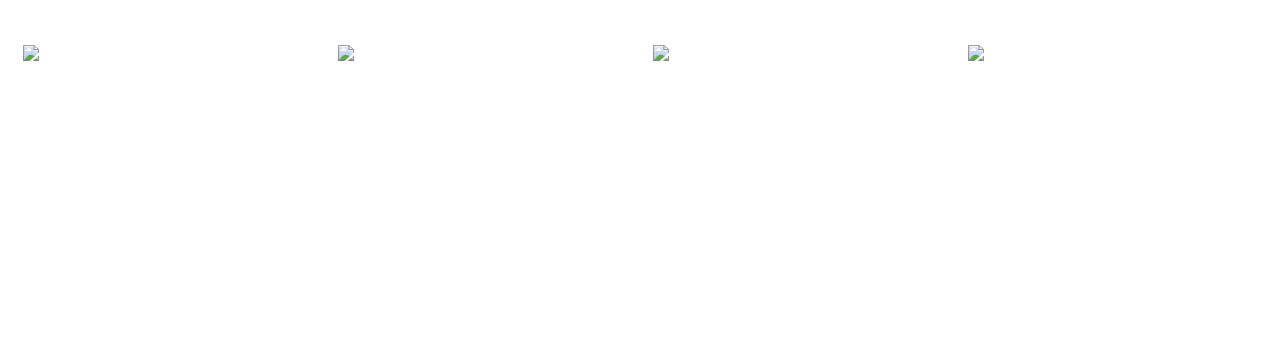
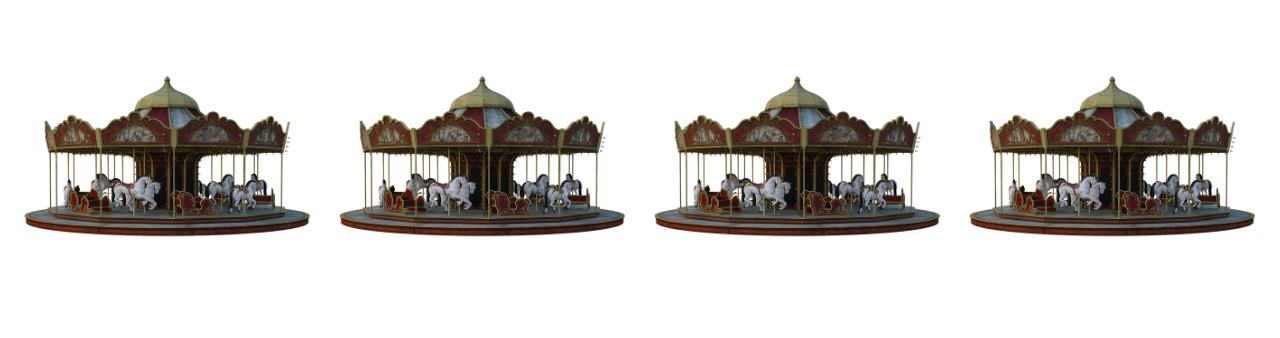
Before and after one commit to Siva9727/F2-ModuleTest, a plain HTML site: page index.html in a window 1280 px wide. Drawn offline with Linux system fonts and the light colour scheme; the site is published under a folder, as on GitHub Pages, so addresses that start at the root find nothing.

Commit message:
modified js

```diff
--- a/index.html
+++ b/index.html
@@ -9,10 +9,10 @@
   </head>
   <body>
     <div class="gallery">
-      <img onclick="p1c()" id="pic1" src="/images/image1.png" />
-      <img onclick="p2c()" id="pic2" src="/images/image2.png" />
-      <img onclick="p3c()" id="pic3" src="/images/image3.png" />
-      <img id="pic4" onclick="p4c()" src="/images/image4.png" />
+      <img onclick="p1c()" id="pic1" src="./images/image1.png" />
+      <img onclick="p2c()" id="pic2" src="./images/image2.png" />
+      <img onclick="p3c()" id="pic3" src="./images/image3.png" />
+      <img id="pic4" onclick="p4c()" src="./images/image4.png" />
     </div>
     <div class="form form1">
       <input type="text" id="f1" placeholder="Name*" />
@@ -27,14 +27,14 @@
     </div>
 
     <div class="form form3">
-      <img src="/images/dice.png" id="d" onclick="d()" alt="" class="" />
+      <img src="./images/dice.png" id="d" onclick="d()" alt="" class="" />
       <button id="f" onclick="f()">Total</button>
       <h2 id="e"></h2>
       <button id="try" onclick="tr()">Try again</button>
     </div>
 
     <div class="form form4">
-      <img src="/images/congrats.jpg" id="d" alt="" class="" />
+      <img src="./images/congrats.jpg" id="d" alt="" class="" />
       <h2 id="g"></h2>
     </div>
 
```
